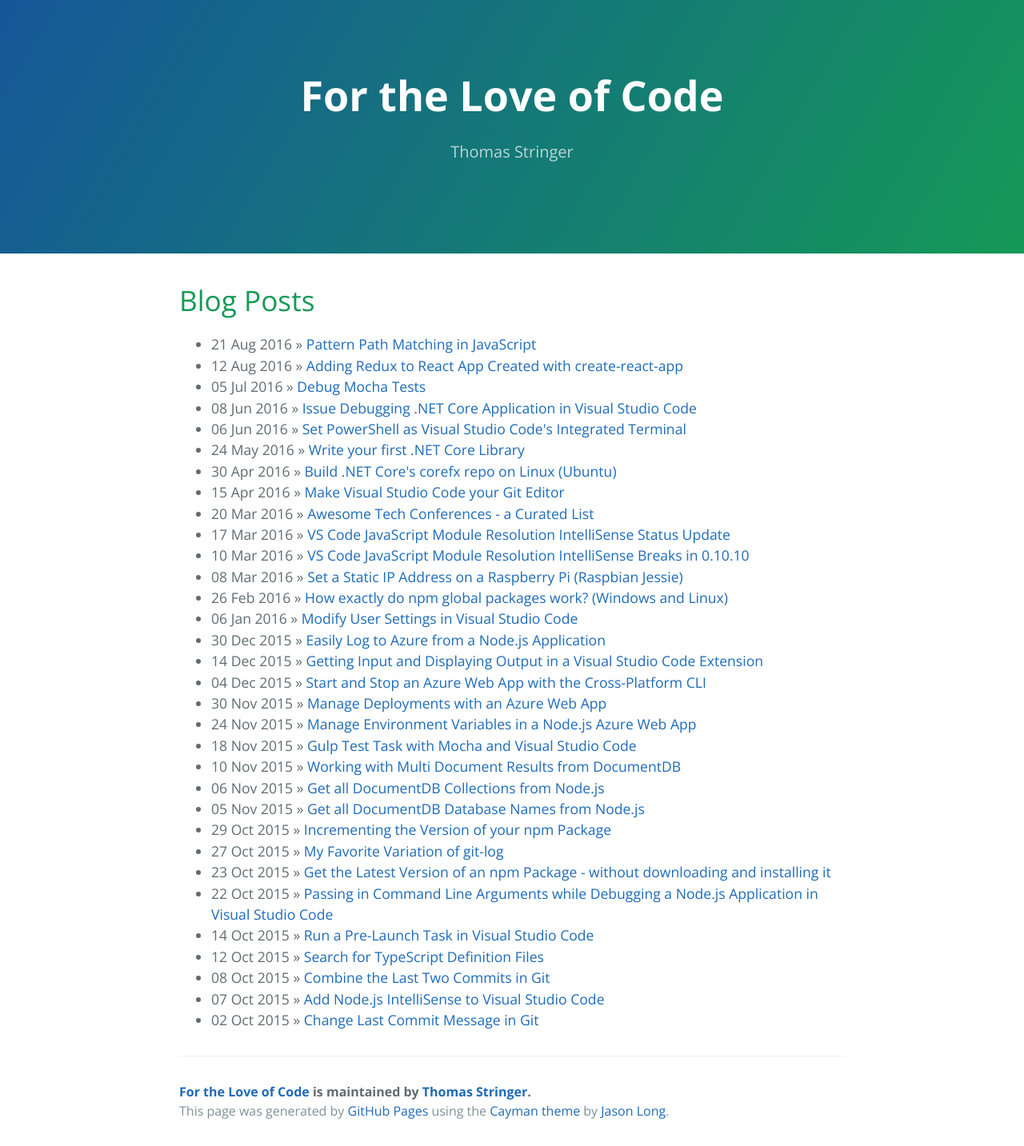
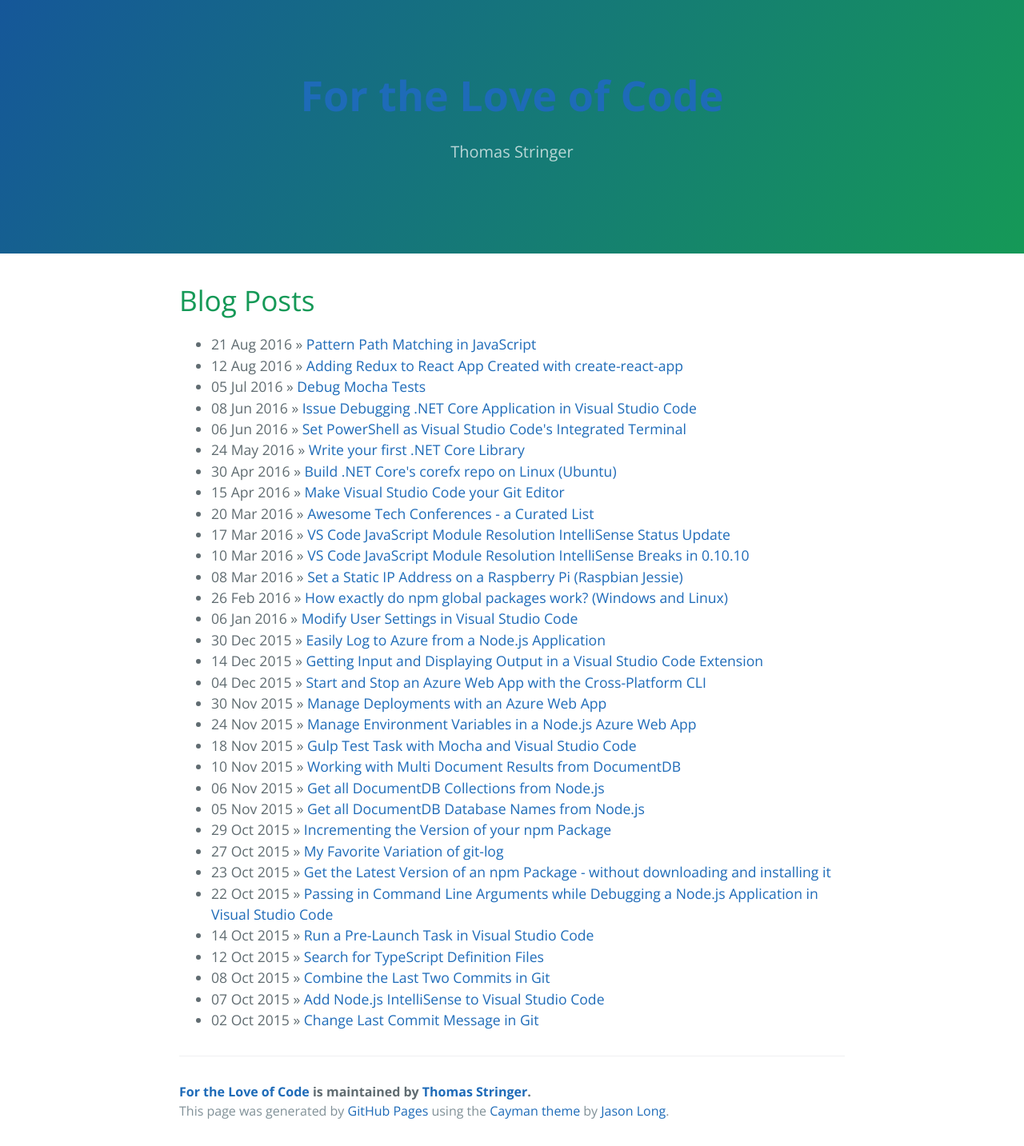
Before and after one commit to trstringer/tstringer.github.io, a Jekyll site: the page built from index.html, in a window 1280 px wide. Shown: the whole page at 80% size. Built offline with Jekyll 4.4.1, drawn with Linux system fonts in a browser that asks for light colours; the list of posts is cut into pages by our own code.

Commit message:
update header and config

```diff
--- a/_config.yml
+++ b/_config.yml
@@ -14,7 +14,7 @@ github_username:  tstringer
 
 author:
   name:       Thomas Stringer
-  url:        http://tstringer.github.io
+  url:        http://github.com/tstringer
 
 # Build settings
 gems:
--- a/_includes/page-header.html
+++ b/_includes/page-header.html
@@ -1,4 +1,4 @@
 <section class="page-header">
-  <h1 class="project-name">{{ site.title }}</h1>
+  <h1 class="project-name"><a href="{{ site.url }}">{{ site.title }}</a></h1>
   <h2 class="project-tagline">{{ site.tagline }}</h2>
 </section>
```
